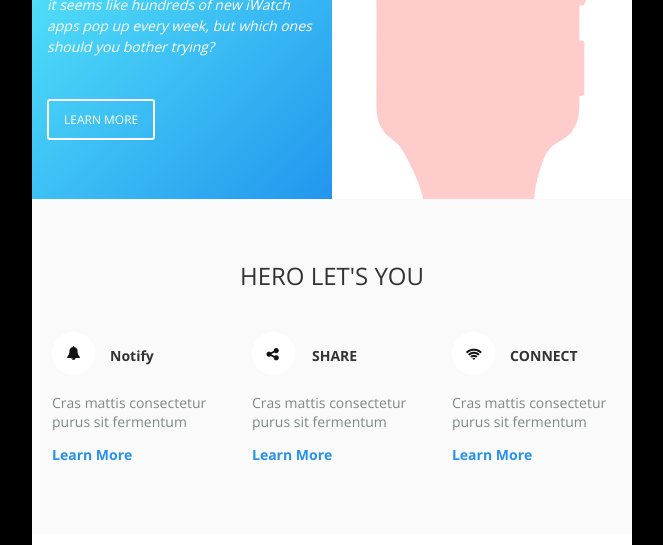
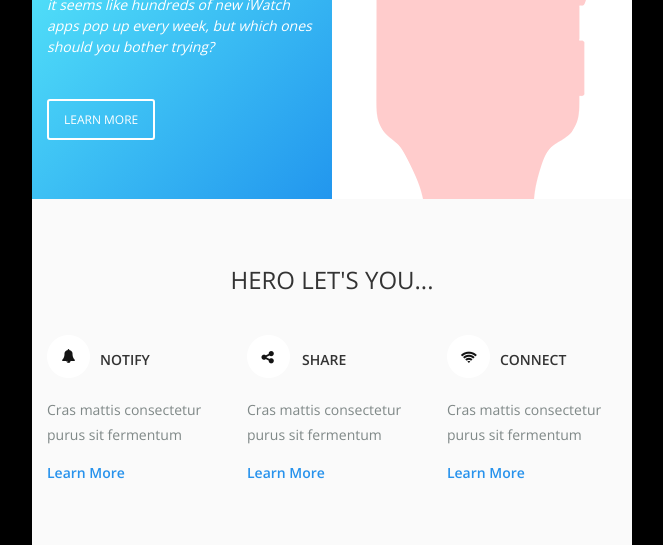
Before and after one commit to LucasPerrotaRoriz/iWatch-email, a plain HTML site: page index.html in a window 1280 px wide. Shown: the part 255-800 px from the top of the page, without its empty margins (308-971 px from the left). Drawn offline with nearby package versions, Linux system fonts and the light colour scheme.

Commit message:
Savepoint

```diff
--- a/index.html
+++ b/index.html
@@ -22,7 +22,34 @@
                 .header-right {
                     width: 100%;
                 }
+
+                .lets-you-row .left-column {
+                    width: 50%;
                 }
+
+                .lets-you-row .middle-column {
+                    width: 50%;
+                }
+
+                .lets-you-row .right-column {
+                    width: 50%;
+                }
+            }
+
+            @media only screen and (max-width: 500px) {
+            .lets-you-row .left-column {
+                width: 100%;
+            }
+
+            .lets-you-row .middle-column {
+                width: 100%;
+            }
+
+            .lets-you-row .right-column {
+                width: 100%;
+            }
+        }
+
         </style>
     </head>
     <body style="background: black;">
@@ -106,53 +133,38 @@
                         </tr>
                         <!-- end of hero -->
 
-                        <!-- start lets-you-row -->
+                        <!-- start of lets-you-row -->
+                        <tr>
+                            <td class="lets-you-row" style="padding: 40px 0 25px; background: #fafafa;">
+                                <h3 align="center" style="font-family: 'Open Sans', 'Helvetica Neue', Helvetica, Arial, 'Lucida Grande', sans-serif;
+                                font-size: 24px; font-weight: 300; text-transform: uppercase; padding: 0; color: #333333;">
+                                    Hero let's you...
+                                </h3>
+                                <!-- start of left column -->
+                                <table class="left-column" align="left" width="33.33%" cellpadding="0" cellspacing="0" border="0"
+                                style="font-family: 'Open Sans', 'Helvetica Neue', Helvetica, Arial, 'Lucida Grande', sans-serif;
+                                padding: 15px 15px 70px 15px;">
                                     <tr>
                                         <td>
-                                <table class="let-you-row" align="left" width="100%" cellpadding="0" cellspacing="0" border="0"
-                                style="padding: 0 0 70px 0; background: #fafafa;">
+                                            <!-- start of icon-table -->
+                                            <table class="icon-table" align="left" width="50%" cellpadding="0" cellspacing="0" border="0"
+                                            style="">
                                                 <tr>
-                                        <td align="center">
-                                            <h2 style="font-family: 'Open Sans', 'Helvetica Neue', Helvetica, Arial, 'Lucida Grande', sans-serif;
-                                            font-size: 24px; font-weight: 300; text-transform: uppercase; padding: 40px 0 20px 0; color: #333333;">
-                                                Hero let's you
-                                            </h2>
+                                                    <td>
+                                                        <img src="img/bell_icon.png" alt="Bell Icon" style="padding: 0 10px 0 0;">
+                                                    </td>
+                                                    <td style=" font-family: 'Open Sans', 'Helvetica Neue', Helvetica, Arial, 'Lucida Grande', sans-serif;
+                                                    font-size: 14px; font-weight: 600; text-transform: uppercase; color: #333333;">
+                                                        Notify
+                                                    </td>
+                                                </tr>
+                                            </table>
+                                            <!-- end of icon-table -->
                                         </td>
                                     </tr>
                                     <tr>
                                         <td>
-                                            <!-- start of feature -->
-                                            <table class="features" align="left" width="100%" cellpadding="0" cellspacing="0" border="0"
-                                            style="">
-                                                <tr>
-                                                    <td>
-                                                        <!-- start of left column -->
-                                                        <table class="left-column" align="left" width="33.33%" cellpadding="0" cellspacing="0" border="0"
-                                                        style="padding: 0 0 0 20px;">
-                                                            <tr>
-                                                                <td>
-                                                                    <!-- start of title-icon -->
-                                                                    <table class="title-icon" align="left" width="50%" cellpadding="0" cellspacing="0" border="0"
-                                                                    style="">
-                                                                        <tr>
-                                                                            <td style="padding: 0 15px 0 0;">
-                                                                                <img src="img/bell_icon.png" alt="Bell icon">
-                                                                            </td>
-                                                                            <td>
-                                                                                <p style="font-family: 'Open Sans', 'Helvetica Neue', Helvetica, Arial, 'Lucida Grande', sans-serif;
-                                                                                font-size: 14px; font-weight: bold; color: #333333;">
-                                                                                    Notify
-                                                                                </p>
-                                                                            </td>
-                                                                        </tr>
-                                                                    </table>
-                                                                    <!-- end of title-icon -->
-                                                                </td>
-                                                            </tr>
-                                                            <tr>
-                                                                <td>
-                                                                    <p style="font-family: 'Open Sans', 'Helvetica Neue', Helvetica, Arial, 'Lucida Grande', sans-serif;
-                                                                    font-size: 14px; color: #7f8887;">
+                                            <p style="font-size: 14px; line-height: 1.8; color: #7f8887;">
                                                 Cras mattis consectetur purus sit fermentum
                                             </p>
                                         </td>
@@ -160,41 +172,39 @@
                                     <tr>
                                         <td>
                                             <a href="#" style="font-family: 'Open Sans', 'Helvetica Neue', Helvetica, Arial, 'Lucida Grande', sans-serif;
-                                                                    font-size: 14px; font-weight: bold; text-decoration: none; color: #2792ec">
+                                            font-size: 14px; font-weight: 600; text-decoration: none; color: #2792ec;">
                                                 Learn More
                                             </a>
                                         </td>
                                     </tr>
                                 </table>
-                                                        <!-- end of left column -->
+                                <!-- start of left column -->
 
                                 <!-- start of middle column -->
-                                                        <table class="middle-column" align="left" width="33.33%" cellpadding="0" cellspacing="0" border="0"
-                                                        style="padding: 0 0 0 20px;">
+                                <table class="left-column" align="left" width="33.33%" cellpadding="0" cellspacing="0" border="0"
+                                style="font-family: 'Open Sans', 'Helvetica Neue', Helvetica, Arial, 'Lucida Grande', sans-serif;
+                                padding: 15px 15px 70px 15px;">
                                     <tr>
                                         <td>
-                                                                    <!-- start of title-icon -->
-                                                                    <table class="title-icon" align="left" width="50%" cellpadding="0" cellspacing="0" border="0"
+                                            <!-- start of icon-table -->
+                                            <table class="icon-table" align="left" width="50%" cellpadding="0" cellspacing="0" border="0"
                                             style="">
                                                 <tr>
-                                                                            <td style="padding: 0 15px 0 0;">
-                                                                                <img src="img/share_icon.png" alt="Share icon">
+                                                    <td>
+                                                        <img src="img/share_icon.png" alt="Share Icon" style="padding: 0 10px 0 0;">
                                                     </td>
-                                                                            <td>
-                                                                                <p style="font-family: 'Open Sans', 'Helvetica Neue', Helvetica, Arial, 'Lucida Grande', sans-serif;
-                                                                                font-size: 14px; font-weight: bold; text-transform: uppercase; color: #333333;">
+                                                    <td style=" font-family: 'Open Sans', 'Helvetica Neue', Helvetica, Arial, 'Lucida Grande', sans-serif;
+                                                    font-size: 14px; font-weight: 600; text-transform: uppercase; color: #333333;">
                                                         Share
-                                                                                </p>
                                                     </td>
                                                 </tr>
                                             </table>
-                                                                    <!-- end of title-icon -->
+                                            <!-- end of icon-table -->
                                         </td>
                                     </tr>
                                     <tr>
                                         <td>
-                                                                    <p style="font-family: 'Open Sans', 'Helvetica Neue', Helvetica, Arial, 'Lucida Grande', sans-serif;
-                                                                    font-size: 14px; color: #7f8887;">
+                                            <p style="font-size: 14px; line-height: 1.8; color: #7f8887;">
                                                 Cras mattis consectetur purus sit fermentum
                                             </p>
                                         </td>
@@ -202,7 +212,7 @@
                                     <tr>
                                         <td>
                                             <a href="#" style="font-family: 'Open Sans', 'Helvetica Neue', Helvetica, Arial, 'Lucida Grande', sans-serif;
-                                                                    font-size: 14px; font-weight: bold; text-decoration: none; color: #2792ec;">
+                                            font-size: 14px; font-weight: 600; text-decoration: none; color: #2792ec;">
                                                 Learn More
                                             </a>
                                         </td>
@@ -211,32 +221,30 @@
                                 <!-- end of middle column -->
 
                                 <!-- start of right column -->
-                                                        <table class="right-column" align="left" width="33.33%" cellpadding="0" cellspacing="0" border="0"
-                                                        style="padding: 0 0 0 20px;">
+                                <table class="left-column" align="left" width="33.33%" cellpadding="0" cellspacing="0" border="0"
+                                style="font-family: 'Open Sans', 'Helvetica Neue', Helvetica, Arial, 'Lucida Grande', sans-serif;
+                                padding: 15px 15px 70px 15px;">
                                     <tr>
                                         <td>
-                                                                    <!-- start of table icon -->
-                                                                    <table class="title-icon" align="left" width="50%" cellpadding="0" cellspacing="0" border="0"
+                                            <!-- start of icon-table -->
+                                            <table class="icon-table" align="left" width="50%" cellpadding="0" cellspacing="0" border="0"
                                             style="">
                                                 <tr>
-                                                                            <td style="padding: 0 15px 0 0;">
-                                                                                <img src="img/wifi_icon.png" alt="Wifi icon">
+                                                    <td>
+                                                        <img src="img/wifi_icon.png" alt="Wifi Icon" style="padding: 0 10px 0 0;">
                                                     </td>
-                                                                            <td>
-                                                                                <p style="font-family: 'Open Sans', 'Helvetica Neue', Helvetica, Arial, 'Lucida Grande', sans-serif;
-                                                                                font-size: 14px; font-weight: bold; text-transform: uppercase; color: #333333;">
+                                                    <td style=" font-family: 'Open Sans', 'Helvetica Neue', Helvetica, Arial, 'Lucida Grande', sans-serif;
+                                                    font-size: 14px; font-weight: 600; text-transform: uppercase; color: #333333;">
                                                         Connect
-                                                                                </p>
                                                     </td>
                                                 </tr>
                                             </table>
-                                                                    <!-- end of table icon -->
+                                            <!-- end of icon-table -->
                                         </td>
                                     </tr>
                                     <tr>
                                         <td>
-                                                                    <p style="font-family: 'Open Sans', 'Helvetica Neue', Helvetica, Arial, 'Lucida Grande', sans-serif;
-                                                                    font-size: 14px; color: #7f8887;">
+                                            <p style="font-size: 14px; line-height: 1.8; color: #7f8887;">
                                                 Cras mattis consectetur purus sit fermentum
                                             </p>
                                         </td>
@@ -244,7 +252,7 @@
                                     <tr>
                                         <td>
                                             <a href="#" style="font-family: 'Open Sans', 'Helvetica Neue', Helvetica, Arial, 'Lucida Grande', sans-serif;
-                                                                    font-size: 14px; font-weight: bold; text-decoration: none; color: #2792ec;">
+                                            font-size: 14px; font-weight: 600; text-decoration: none; color: #2792ec;">
                                                 Learn More
                                             </a>
                                         </td>
@@ -253,14 +261,7 @@
                                 <!-- end of right column -->
                             </td>
                         </tr>
-                                            </table>
-                                            <!-- end of feature -->
-                                        </td>
-                                    </tr>
-                                </table>
-                            </td>
-                        </tr>
-                        <!-- start lets-you-row -->
+                        <!-- start of lets-you-row -->
 
                         <!-- start of advanced -->
                         <tr>
```
Lines whose indentation alone changed are shown as unchanged.
